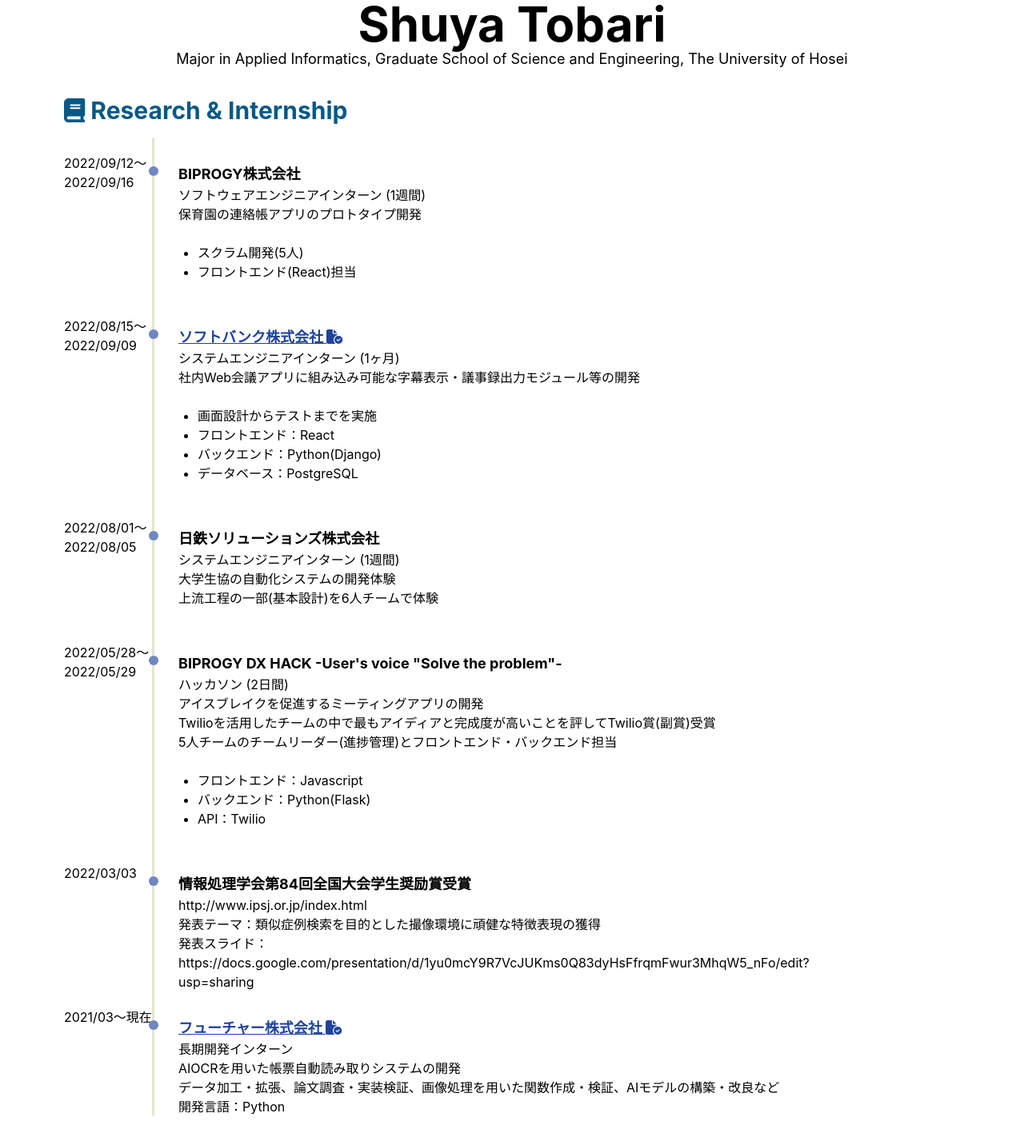
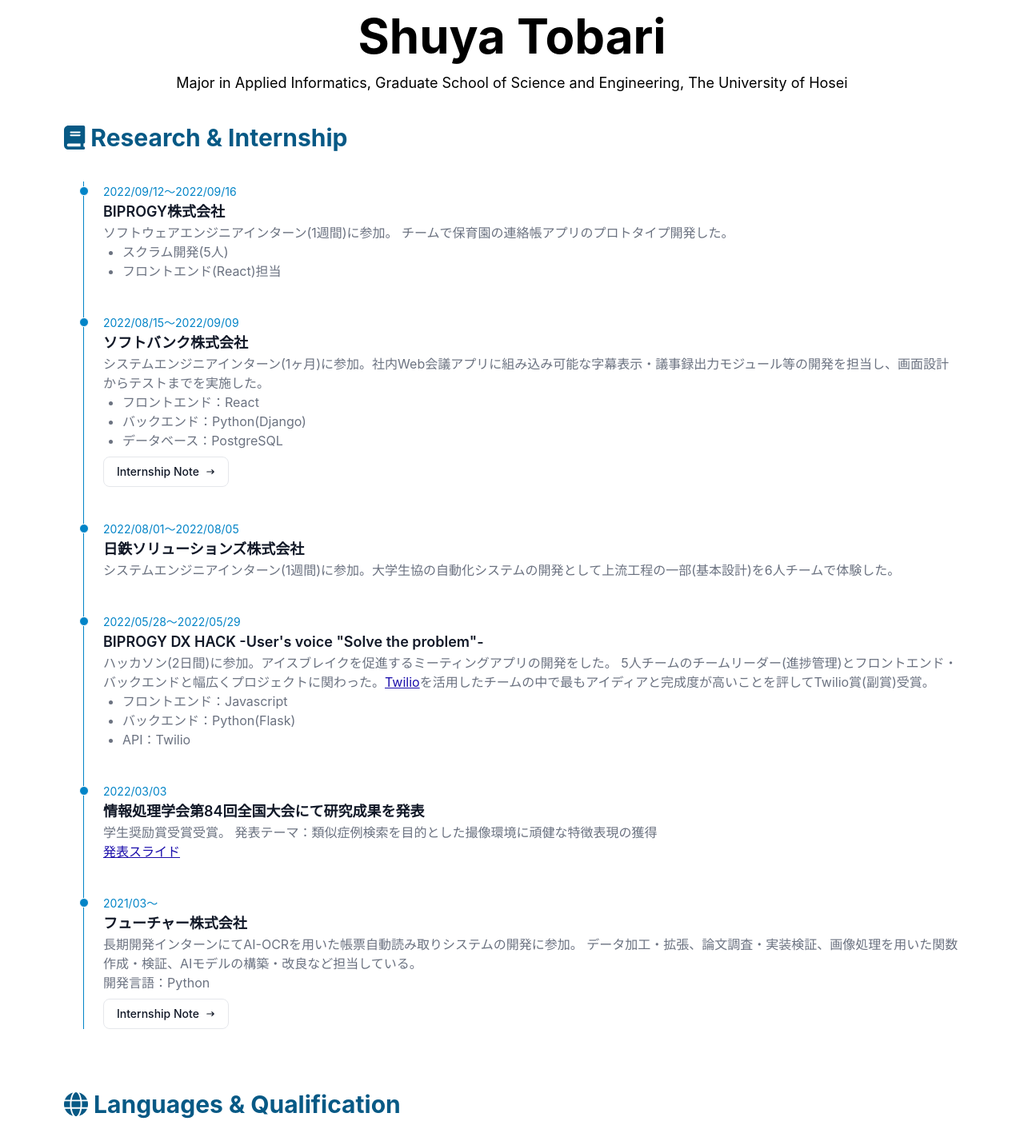
Before and after one commit to Shuya25/Shuya25.github.io, a Next.js app: page / in a window 1280 px wide. Shown: the part 240-1662 px from the top of the page at 80% size. Built offline with nearby package versions, Linux system fonts and the light colour scheme.

Commit message:
introduce responsive design

```diff
--- a/pages/index.tsx
+++ b/pages/index.tsx
@@ -15,141 +15,98 @@
     <Header />
     <main className="py-20 my-40 mx-20 lg:mx-20">
       <div className={'text-center'}>
-        <h1 className="text-6xl font-bold">Shuya Tobari</h1>
+        <h1>Shuya Tobari</h1>
         <p className="text-lg description">Major in Applied Informatics, Graduate School of Science and Engineering, The University of Hosei</p>
       </div>
-      {/* <section className={'mt-8'}> */}
-
-        {/* <h2 className={'text-3xl font-bold'}>Contact information</h2> */}
-        {/* <p> */}
-          {/* <a
-            href="https://twitter.com/entaku_0818"
-            target="_blank"
-            rel="noopener noreferrer"
-          >
-            <FontAwesomeIcon size="lg" icon={faTwitter} />
-          </a> */}
-          {/* <a
-            href="https://github.com/Shuya25"
-            target="_blank"
-            rel="noopener noreferrer"
-          >
-            <FontAwesomeIcon size="lg" icon={faGithub} />
-          </a> */}
-        {/* </p> */}
-      {/* </section> */}
 
       <section className={'mt-8'}>
-        <h2 className={'text-3xl font-bold text-sky-800 dark:text-sky-800'}><FontAwesomeIcon icon={faBook}/> Research & Internship</h2>
-        <ul className={'mt-4 timeline'}>
-        <li>
-            <p className="timeline-date">2022/09/12〜2022/09/16</p>
-            <div className={'timeline-content'}>
-              <h3 className={'text-lg font-bold mt-8'}>BIPROGY株式会社</h3>
-              <p>ソフトウェアエンジニアインターン (1週間)</p>
-              <p>保育園の連絡帳アプリのプロトタイプ開発</p>
-              <ul className="list-disc m-6">
+        <h2 className={'mb-8 font-bold text-sky-800 dark:text-sky-800'}><FontAwesomeIcon icon={faBook}/> Research & Internship</h2>
+        <ol className="relative ml-6 border-l border-sky-600 dark:border-gray-700">
+          <li className="mb-10 ml-6">
+            <div className="absolute w-3 h-3 bg-sky-600 rounded-full mt-1.5 -left-1.5 border border-white dark:border-gray-900 dark:bg-gray-700"></div>
+            <time className="mb-1 text-sm font-normal leading-none text-sky-600 dark:text-gray-500">2022/09/12〜2022/09/16</time>
+            <h3 className="text-lg font-semibold text-gray-900 dark:text-white">BIPROGY株式会社</h3>
+            <p className="text-base font-normal text-gray-500 dark:text-gray-400">
+              ソフトウェアエンジニアインターン(1週間)に参加。 チームで保育園の連絡帳アプリのプロトタイプ開発した。
+            </p>
+            <ul className="list-disc ml-6 text-base font-normal text-gray-500 dark:text-gray-400">
               <li>スクラム開発(5人)</li>
               <li>フロントエンド(React)担当</li>
             </ul>
-            </div>
           </li>
-          <li>
-            <p className="timeline-date">2022/08/15〜2022/09/09</p>
-            <div className={'timeline-content'}>
-              <h3 className={'text-lg font-bold mt-8 underline underline-offset-1 text-blue-800'}>
-              <a className={'hover:text-blue-300'} href='https://scrapbox.io/shuya-t/Softbank_Summer_Internship' target="_blank" rel="noopener noreferrer">
-                  ソフトバンク株式会社 <FontAwesomeIcon icon={faFileCircleCheck} /> </a></h3>
-              {/* <a
-                href="https://~/"
-                target="_blank"
-                rel="noopener noreferrer"
-              >
-                https://~/
-              </a> */}
-              <p>システムエンジニアインターン (1ヶ月)</p>
-              <p>社内Web会議アプリに組み込み可能な字幕表示・議事録出力モジュール等の開発</p>
-              <ul className="list-disc m-6">
-                <li>画面設計からテストまでを実施</li>
+          <li className="mb-10 ml-6">
+            <div className="absolute w-3 h-3 bg-sky-600 rounded-full mt-1.5 -left-1.5 border border-white dark:border-gray-900 dark:bg-gray-700"></div>
+            <time className="mb-1 text-sm font-normal leading-none text-sky-600 dark:text-gray-500">2022/08/15〜2022/09/09</time>
+            <h3 className="text-lg font-semibold text-gray-900 dark:text-white">ソフトバンク株式会社</h3>
+            <p className="text-base font-normal text-gray-500 dark:text-gray-400">
+              システムエンジニアインターン(1ヶ月)に参加。社内Web会議アプリに組み込み可能な字幕表示・議事録出力モジュール等の開発を担当し、画面設計からテストまでを実施した。
+            </p>
+            <ul className="text-base font-normal text-gray-500 dark:text-gray-400 list-disc ml-6">
               <li>フロントエンド：React</li>
               <li>バックエンド：Python(Django)</li>
               <li>データベース：PostgreSQL</li>
             </ul>
-            </div>
+            <a href="https://scrapbox.io/shuya-t/Softbank_Summer_Internship" className="inline-flex items-center mt-2 py-2 px-4 text-sm font-medium text-gray-900 bg-white rounded-lg border border-gray-200 hover:bg-gray-100 hover:text-blue-700 focus:z-10 focus:ring-4 focus:outline-none focus:ring-gray-200 focus:text-blue-700 dark:bg-gray-800 dark:text-gray-400 dark:border-gray-600 dark:hover:text-white dark:hover:bg-gray-700 dark:focus:ring-gray-700">
+              Internship Note
+              <svg className="ml-2 w-3 h-3" fill="currentColor" viewBox="0 0 20 20" xmlns="http://www.w3.org/2000/svg"><path fill-rule="evenodd" d="M12.293 5.293a1 1 0 011.414 0l4 4a1 1 0 010 1.414l-4 4a1 1 0 01-1.414-1.414L14.586 11H3a1 1 0 110-2h11.586l-2.293-2.293a1 1 0 010-1.414z" clip-rule="evenodd"></path></svg>
+            </a>
           </li>
-          <li>
-            <p className="timeline-date">2022/08/01〜2022/08/05</p>
-            <div className={'timeline-content'}>
-              <h3 className={'text-lg font-bold mt-8'}>日鉄ソリューションズ株式会社 </h3>
-
-              <p>システムエンジニアインターン (1週間)</p>
-              <p>大学生協の自動化システムの開発体験</p>
-              <p>上流工程の一部(基本設計)を6人チームで体験</p>
-              <br></br>
-            </div>
+          <li className="mb-10 ml-6">
+            <div className="absolute w-3 h-3 bg-sky-600 rounded-full mt-1.5 -left-1.5 border border-white dark:border-gray-900 dark:bg-gray-700"></div>
+            <time className="mb-1 text-sm font-normal leading-none text-sky-600 dark:text-gray-500">2022/08/01〜2022/08/05</time>
+            <h3 className="text-lg font-semibold text-gray-900 dark:text-white">日鉄ソリューションズ株式会社</h3>
+            <p className="text-base font-normal text-gray-500 dark:text-gray-400">
+              システムエンジニアインターン(1週間)に参加。大学生協の自動化システムの開発として上流工程の一部(基本設計)を6人チームで体験した。<br/>
+            </p>
           </li>
-          <li>
-            <p className="timeline-date">2022/05/28〜2022/05/29</p>
-            <div className={'timeline-content'}>
-              <h3 className={'text-lg font-bold mt-8'}>BIPROGY DX HACK -User&apos;s voice &quot;Solve the problem&quot;- </h3>
-
-              <p>ハッカソン (2日間)</p>
-              <p>アイスブレイクを促進するミーティングアプリの開発</p>
-              <p>Twilioを活用したチームの中で最もアイディアと完成度が高いことを評してTwilio賞(副賞)受賞</p>
-              <p>5人チームのチームリーダー(進捗管理)とフロントエンド・バックエンド担当</p>
-              <ul className="list-disc m-6">
+          <li className="mb-10 ml-6">
+            <div className="absolute w-3 h-3 bg-sky-600 rounded-full mt-1.5 -left-1.5 border border-white dark:border-gray-900 dark:bg-gray-700"></div>
+            <time className="mb-1 text-sm font-normal leading-none text-sky-600 dark:text-gray-500">2022/05/28〜2022/05/29</time>
+            <h3 className="text-lg font-semibold text-gray-900 dark:text-white">BIPROGY DX HACK -User&apos;s voice &quot;Solve the problem&quot;- </h3>
+            <p className="text-base font-normal text-gray-500 dark:text-gray-400">
+              ハッカソン(2日間)に参加。アイスブレイクを促進するミーティングアプリの開発をした。
+              5人チームのチームリーダー(進捗管理)とフロントエンド・バックエンドと幅広くプロジェクトに関わった。
+              <a className='link' href='https://www.twilio.com/ja/'>Twilio</a>を活用したチームの中で最もアイディアと完成度が高いことを評してTwilio賞(副賞)受賞。
+            </p>
+            <ul className="text-base font-normal text-gray-500 dark:text-gray-400 list-disc ml-6">
                 <li>フロントエンド：Javascript</li>
                 <li>バックエンド：Python(Flask)</li>
                 <li>API：Twilio</li>
               </ul>
-            </div>
           </li>
-          <li>
-            <p className="timeline-date">2022/03/03</p>
-            <div className={'timeline-content'}>
-              <h3 className={'text-lg font-bold mt-8'}>情報処理学会第84回全国大会学生奨励賞受賞</h3>
-              <a
-                href="http://www.ipsj.or.jp/index.html"
-                target="_blank"
-                rel="noopener noreferrer"
-              >
-                http://www.ipsj.or.jp/index.html
-              </a>
-              <p>発表テーマ：類似症例検索を目的とした撮像環境に頑健な特徴表現の獲得</p>
-              <a
+          <li className="mb-10 ml-6">
+            <div className="absolute w-3 h-3 bg-sky-600 rounded-full mt-1.5 -left-1.5 border border-white dark:border-gray-900 dark:bg-gray-700"></div>
+            <time className="mb-1 text-sm font-normal leading-none text-sky-600 dark:text-gray-500">2022/03/03</time>
+            <h3 className="text-lg font-semibold text-gray-900 dark:text-white">情報処理学会第84回全国大会にて研究成果を発表</h3>
+            <p className="text-base font-normal text-gray-500 dark:text-gray-400">
+              学生奨励賞受賞受賞。
+              発表テーマ：類似症例検索を目的とした撮像環境に頑健な特徴表現の獲得
+            </p>
+            <a className='link'
                 href="https://docs.google.com/presentation/d/1yu0mcY9R7VcJUKms0Q83dyHsFfrqmFwur3MhqW5_nFo/edit?usp=sharing"
               >
-                発表スライド：https://docs.google.com/presentation/d/1yu0mcY9R7VcJUKms0Q83dyHsFfrqmFwur3MhqW5_nFo/edit?usp=sharing
+                発表スライド
               </a>
-            </div>
-            <br></br>
           </li>
-
-          <li>
-            <p className="timeline-date">2021/03〜現在</p>
-            <div className={'timeline-content'}>
-              <h3 className={'text-lg font-bold mt-8 underline underline-offset-1 text-blue-800'}>
-                <a className={'hover:text-blue-300'} href='https://scrapbox.io/shuya-t/Future_Internship' target="_blank" rel="noopener noreferrer">
-                  フューチャー株式会社 <FontAwesomeIcon icon={faFileCircleCheck} /></a>
-              </h3>
-              {/* <a
-                href="https://www.future.co.jp/"
-                target="_blank"
-                rel="noopener noreferrer"
-              >
-                https://www.future.co.jp/
-              </a> */}
-              <p>長期開発インターン</p>
-              <p>AIOCRを用いた帳票自動読み取りシステムの開発</p>
-              <p>データ加工・拡張、論文調査・実装検証、画像処理を用いた関数作成・検証、AIモデルの構築・改良など</p>
-              <p>開発言語：Python</p>
-            </div>
+          <li className="mb-10 ml-6">
+            <div className="absolute w-3 h-3 bg-sky-600 rounded-full mt-1.5 -left-1.5 border border-white dark:border-gray-900 dark:bg-gray-700"></div>
+            <time className="mb-1 text-sm font-normal leading-none text-sky-600 dark:text-gray-500">2021/03〜</time>
+            <h3 className="text-lg font-semibold text-gray-900 dark:text-white">フューチャー株式会社</h3>
+            <p className="text-base font-normal text-gray-500 dark:text-gray-400">
+              長期開発インターンにてAI-OCRを用いた帳票自動読み取りシステムの開発に参加。
+              データ加工・拡張、論文調査・実装検証、画像処理を用いた関数作成・検証、AIモデルの構築・改良など担当している。<br/>
+              開発言語：Python
+            </p>
+            <a href="https://scrapbox.io/shuya-t/Future_Internship" className="inline-flex items-center mt-2 py-2 px-4 text-sm font-medium text-gray-900 bg-white rounded-lg border border-gray-200 hover:bg-gray-100 hover:text-blue-700 focus:z-10 focus:ring-4 focus:outline-none focus:ring-gray-200 focus:text-blue-700 dark:bg-gray-800 dark:text-gray-400 dark:border-gray-600 dark:hover:text-white dark:hover:bg-gray-700 dark:focus:ring-gray-700">
+              Internship Note
+              <svg className="ml-2 w-3 h-3" fill="currentColor" viewBox="0 0 20 20" xmlns="http://www.w3.org/2000/svg"><path fill-rule="evenodd" d="M12.293 5.293a1 1 0 011.414 0l4 4a1 1 0 010 1.414l-4 4a1 1 0 01-1.414-1.414L14.586 11H3a1 1 0 110-2h11.586l-2.293-2.293a1 1 0 010-1.414z" clip-rule="evenodd"></path></svg>
+            </a>
           </li>
-        </ul>
+        </ol>
       </section>
 
       <section className={'mt-8'}>
-        <h2 className={'text-3xl font-bold text-sky-800 dark:text-sky-800'}><FontAwesomeIcon icon={faGlobe} /> Languages & Qualification</h2>
+        <h2 className={'mb-4 font-bold text-sky-800 dark:text-sky-800'}><FontAwesomeIcon icon={faGlobe} /> Languages & Qualification</h2>
         <ul className="text-lg list-disc pl-8">
           <li>日本語(ネイティブ)</li>
           <li>英語(簡単な日常会話、TOEIC L&R：750 (2021年10月))</li>
@@ -159,8 +116,8 @@
       </section>
 
       <section className={'mt-8'}>
-        <h2 className={'text-3xl font-bold text-sky-800 dark:text-sky-800'}><FontAwesomeIcon icon={faLaptopCode} /> Skills</h2>
-        <h3 className={'text-2xl font-bold'}>Programing</h3>
+        <h2 className={'mb-4 font-bold text-sky-800 dark:text-sky-800'}><FontAwesomeIcon icon={faLaptopCode} /> Skills</h2>
+        <h3 className={'mb-2 text-2xl font-bold'}>Programing</h3>
         <div className="flex place-content-center space-x-8">
           <div className="w-1/2">
             <div className="flex justify-between mb-1">
@@ -228,17 +185,18 @@
         </div>
 
         <br></br>
-        <h3 className={'text-2xl font-bold'}>Framework</h3>
+        <h3 className={'mb-2 text-2xl font-bold'}>Framework</h3>
         <div className='text-lg'>
           <p>Python : Pytorch, Pandas, Django, Flask, etc...</p>
           <p>Javascript : React, Next</p>
           <p>Ruby : Ruby on Rails</p>
           <p>CSS : Tailwind, MUI</p>
+          <p>VM (仮想技術) : Docker</p>
         </div>
 
       </section>
       <section className={'mt-8'}>
-        <h2 className={'text-3xl font-bold text-sky-800 dark:text-sky-800'}><FontAwesomeIcon icon={faUserGraduate}/> Education</h2>
+        <h2 className={'mb-4 font-bold text-sky-800 dark:text-sky-800'}><FontAwesomeIcon icon={faUserGraduate}/> Education</h2>
         <p>法政大学 理工学部 応用情報工学科(2022年卒業)</p>
         <p>埼玉県立越谷南高等学校 普通科(2018年卒業)</p>
       </section>
@@ -279,9 +237,9 @@
         align-items: center;
       }
 
-      a {
-        color: inherit;
-        text-decoration: none;
+      .link {
+        color: #1a0dab;
+        text-decoration: underline;
       }
 
       .title a {
@@ -315,45 +273,15 @@
         margin: 0 0 0 auto;
       }
 
-      .timeline {
-        list-style: none;
+      .with-scrapbox {
+        color: #0369a1;
       }
-
-      .timeline > li {
-        margin-bottom: 60px;
+      .with-scrapbox:hover {
+        color: #0ea5e9;
       }
 
       /* for Desktop */
       @media (min-width: 640px) {
-        .timeline > li {
-          overflow: hidden;
-          margin: 0;
-          position: relative;
-        }
-
-        .timeline-date {
-          width: 110px;
-          float: left;
-          margin-top: 20px;
-        }
-
-        .timeline-content {
-          width: 75%;
-          float: left;
-          border-left: 3px #e5e5d1 solid;
-          padding-left: 30px;
-        }
-
-        .timeline-content:before {
-          content: '';
-          width: 12px;
-          height: 12px;
-          background: #6f86c1;
-          position: absolute;
-          left: 106px;
-          top: 36px;
-          border-radius: 100%;
-        }
       }
     `}</style>
 
@@ -365,6 +293,13 @@
         font-family: -apple-system, BlinkMacSystemFont, Segoe UI, Roboto, Oxygen,
           Ubuntu, Cantarell, Fira Sans, Droid Sans, Helvetica Neue, sans-serif;
       }
+      h1 {
+        font-size: clamp(1.5rem, 3vw + 1.5rem, 3.75rem);
+        font-weight: 700;
+      }
+      h2 {
+        font-size: clamp(0.5rem, 2vw + 0.5rem, 1.875rem);
+      }
 
       * {
         box-sizing: border-box;
```
Lines whose indentation alone changed are shown as unchanged.
